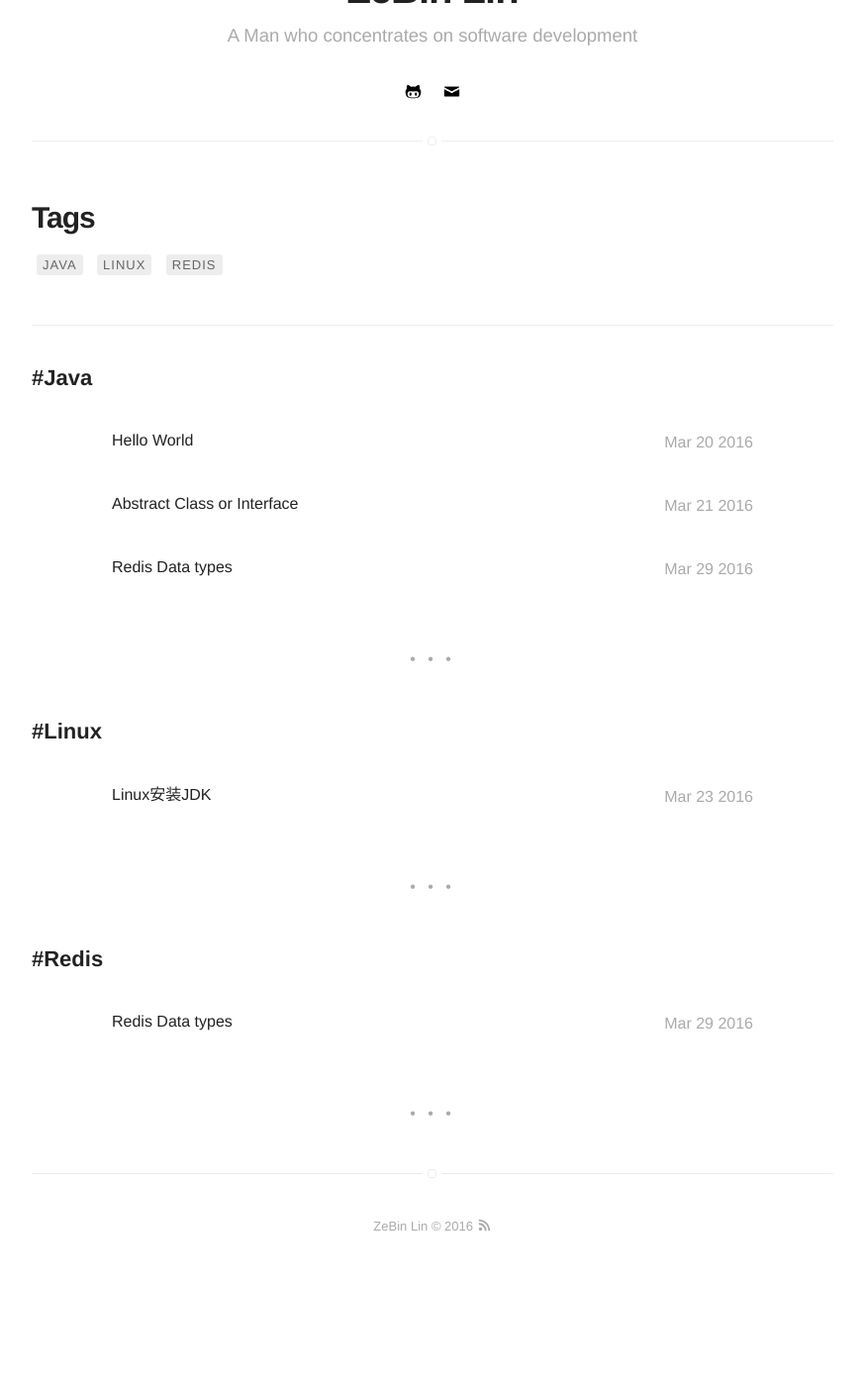
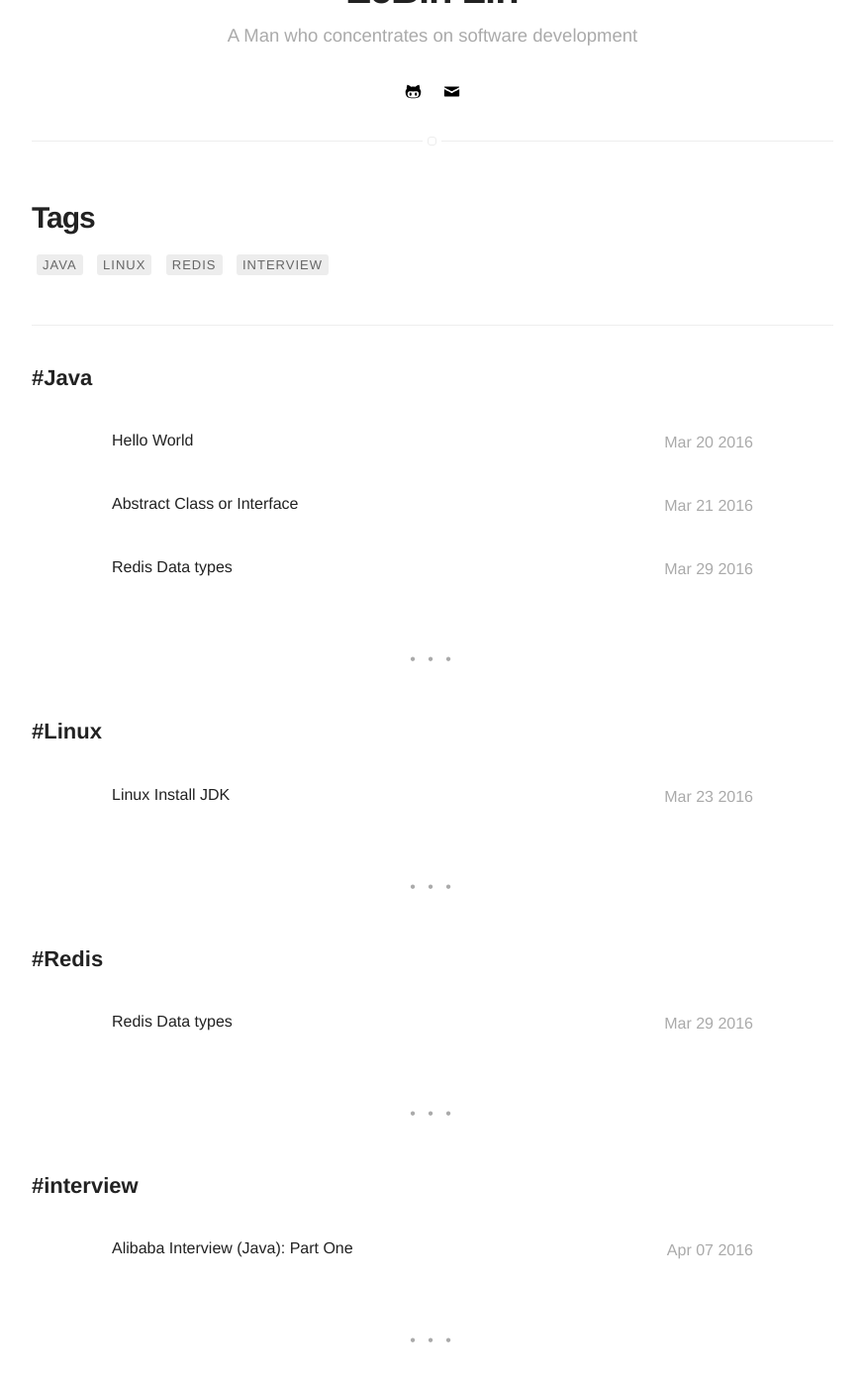
Before and after one commit to benson-lin/benson-lin.github.io, a Jekyll site: the page built from tags.html, in a window 1280 px wide and 1400 px high, scrolled down 312 px. Shown: the top 1395 px of the window at 99% size, without its empty margins (203-1076 px from the left). Built offline with Jekyll 4.4.1, drawn with Linux system fonts in a browser that asks for light colours; before the commit the page ends 1598 px from its top, so only the background shows below that; some of the changed lines change nothing that is shown.

Commit message:
new blog

```diff
--- a/_posts/2016-03-23-linux-install-jdk.markdown
+++ b/_posts/2016-03-23-linux-install-jdk.markdown
@@ -1,5 +1,5 @@
 ---
-title: "Linux安装JDK"
+title: "Linux Install JDK"
 layout: post
 date: 2016-03-23
 permalink : /blogs/linux-install-jdk
--- /dev/null
+++ b/_posts/2016-04-07-alibaba-interview-part-one.markdown
@@ -0,0 +1,136 @@
+---
+title: "Alibaba Interview (Java): Part One"
+layout: post
+date: 2016-04-07
+permalink : /blogs/alibaba-interview-java-part-one
+tag:
+- interview
+blog: true
+---
+
+## 应聘岗位
+
+研发工程师Java
+
+## 面试题
+
+1. 自我介绍
+
+2. 问：看过什么书?
+
+   答：并发编程实战
+
+3. 问：最近有开发过并发的吗?
+
+   答：没有
+4. 问：那知道线程安全吗?
+
+   答：知道，讲到内存模型 主内存，工作内存  Java中因为定义了静态变量，且对其进行了修改
+
+5. 问：程序中是如何实现并发的？
+
+   答：用synchronized和ReetrantLock
+
+6. 问：如何选择使用哪一个，有什么区别？
+
+   答：分别举个使用的例子？第一个是生产者消费者，第二个随便说的，说A,B两个锁。，计数加1
+
+7. 问：HashMap线程安全吗？
+
+   答：不安全
+
+8. 问：Hashmap的底层是怎么实现的?
+
+   答：我说散列，后来说数组，其实还有链表，后来补充了
+
+9. 问：ConcorrentHashMap安全吗？
+
+   答：安全
+
+10. 问：是如何实现的？
+
+    答：1.8 是CAS，1.7以前是锁分离，然后画图大致解释了一遍
+
+11. 问：是怎样的锁？
+
+    答：不清楚，我说像数据库的行级锁
+
+12. 问：如果Key值放置的是object对象，需要怎么做?
+
+    答：不知道，项目中一般是用String作为Key值
+
+13. 问：String有重写Object的hashcode和toString吗？
+
+    答：有，怎么实现的，我记不太清楚，答了大概的意思。其中说了重写hashcode不一定要重写equals。重写了equals不一定要重写hashcode，
+
+14. 问：为什么这样说，如果重写equals不重写hashcode会出现什么问题？
+
+    答：我举了hashmap,如果equals相同应该是同一个对象，但是如果hascoide不同就会定位到不同的槽中，导致同一个对象放在不同槽
+
+15. 问：String 为什么要重写这两个方法？
+
+    答：因为String放在常量池中，实际用的时候只要是字符串内容相同就按照相同对待，这样能够减少堆new时内存的消耗
+
+16. 问：100000个数找出最小或最大的10个？
+
+    答：开始说类似快速排序的算法，后来想了想，要用堆排序
+
+17. 问：堆排序是稳定的吗？
+
+    答：不稳定
+
+18. 问：稳定和不稳定会导致什么问题？
+
+    答：实际上排序不仅仅是排数字，可能还有其他有用的信息。如key是年级2013,2014,2014，2015，而除了key，还有其它值，如1班，2班，不稳定可能会打乱顺序，导致数据错误
+
+19. 问：那如果你定义一个类，包括学号，姓名，分数，如何把这个对象作为key要重写hashmap和hashcode吗
+
+	答：开始说不清楚，后来说要，整个对象作为object的话，说明是根据学号和分数姓名确定槽的位置的，如果三个都相同，说明应该是同一个对象，但是如果说不重写，计算出来的值会在不同的槽中，导致出错
+
+20. 问：知道TCP、IP的连接过程吗？我问是三次握手吗？
+    答：讲了三次握手过程
+
+21. 问：如果只有两次会怎样？
+
+    答：因为是全双工的，导致只是确认了客户端能发送，不代表客户端能接受，需要第三次发给服务端确认
+
+22. 问：那两次服务端会怎样？
+
+    答：服务端第二次握手的时候有定时器，时间过后就不再等待、
+
+23. 问：如果客户端不断的发送请求连接会怎样？
+
+    答：这个真不知道，我说窗口协议，调整大小，超过的丢弃，我知道是错的，
+
+24. 问：那怎么知道连接是恶意的呢？可能是正常连接？
+
+    答：不清楚。。。
+
+25. 问：如果多个客户端多个请求连接，但是都只是两次会客户端会怎样？
+
+    答：我当时听不清楚，重复了一遍，然后问是客户端还是服务端会怎样？面试官说客户端和服务端分别会怎样？坑爹啊。。。
+
+26. 问：用过SYNGLA。。吗？什么鬼东西，听不清楚，就说没用过。
+
+27. 问：你刚刚说你最近在研究1.8吗?
+
+    答：(我只知道有什么新的东西，我赶紧)说没有，只是研究并发hashmap而已。如果说是，然后问怎么用就坑了
+
+    问：那你知道1.8有什么内容更新吗？答： lamba表达式，接口默认实现
+
+28. 问：说一说Java内存模型？我问是内存分区吗？
+
+    答：是，讲了所有的分区，如堆，方法区等
+
+29. 问：说说堆的分区？
+
+    答：老年代，新生代和永久代，1.8是元数据代，我反问要结合垃圾回收算法吗？这个反问很关键，拉回点面子。。
+	大致说说，我说新生代采用复制，老年代采用标记整理，新生代根据对象的年龄域确定是否进入老年代
+
+30. 问：打算留在广州吗？还是杭州。我说都可以
+
+31. 问：打算读研还是毕业工作？我说工作
+
+32. 问：为什么不读研？因为我觉得工作也是一种锻炼，读研不是唯一的出路。差点说不想继续读大学了。
+
+33. 问：有什么问题要反问吗？问哪里做得好和做得不好的？说java基础不错，应该更深入理解原理。在大学本科中是比较好的。
```
